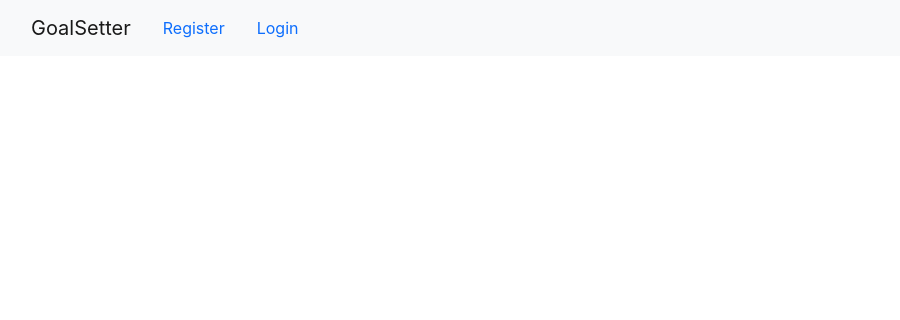
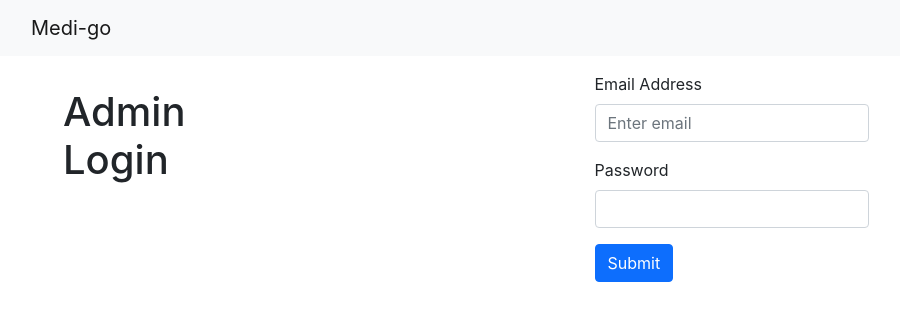
Before and after one commit to camino-tech/medi-go, a React (Create React App) app in the folder frontend/: page /admin-login in a window 1280 px wide. Shown: the top 320 px of the page, without its empty margins (51-951 px from the left). Built offline with nearby package versions, Linux system fonts and the light colour scheme.

Commit message:
read issue 4

```diff
--- a/frontend/src/components/Header.tsx
+++ b/frontend/src/components/Header.tsx
@@ -2,12 +2,11 @@ import React from 'react'
 import NavBar from 'react-bootstrap/Navbar';
 import Container from 'react-bootstrap/Container'
 import Nav from 'react-bootstrap/Nav'
-import Button from 'react-bootstrap/Button'
 import { useNavigate } from 'react-router-dom'
-// import { useSelector, useDispatch } from 'react-redux'
 import { logout, reset } from '../features/auth/authSlice'
 import { useAppDispatch, useAppSelector } from '../hooks/hooks'
 
+// Navbar
 function Header() {
   const navigate = useNavigate()
   const dispatch = useAppDispatch()
@@ -17,28 +16,39 @@ function Header() {
   const onLogout = () => {
     dispatch(logout())
     dispatch(reset())
-    navigate('/')
+    navigate('/admin-login')
+  }
+
+  const isSuperAdmin = () => {
+    if (user && user.role[0] === 'superAdmin') {
+      return true
+    }
+    return false
+  }
+
+  const ClickOnLogout = () => {
+    return <Nav.Link onClick={onLogout} >Logout</Nav.Link>
+  }
+
+  const NavigateToRegister = () => {
+    return <Nav.Link href='/register'>Register</Nav.Link>
   }
 
   return (
     <NavBar bg='light' expand='lg'>
       <Container>
-        <NavBar.Brand href='/'>GoalSetter</NavBar.Brand>
+        <NavBar.Brand href='/'>Medi-go</NavBar.Brand>
         <NavBar.Toggle aria-controls='basic-navbar-nav' />
         <NavBar.Collapse id='basic-navbar-nav'>
           {
-            user ?
-            (
-              <>
-                {/* <Nav.Link href='/logout'>Logout</Nav.Link> */}
-                <Button onClick={onLogout}>Logout</Button>
-              </>
-            ) : (
-              <>
-                <Nav.Link href='/register'>Register</Nav.Link>
-                <Nav.Link href='/login'>Login</Nav.Link>
-              </>
-            )
+            user
+              ? <ClickOnLogout />
+              : null
+          }
+          {
+            isSuperAdmin()
+              ? <NavigateToRegister />
+              : null
           }
         </NavBar.Collapse>
       </Container>
--- a/frontend/src/layout/App.tsx
+++ b/frontend/src/layout/App.tsx
@@ -2,7 +2,7 @@ import { BrowserRouter as Router, Routes, Route } from 'react-router-dom'
 import { ToastContainer } from 'react-toastify';
 import 'react-toastify/dist/ReactToastify.css';
 import Dashboard from '../pages/Dashboard';
-import Login from '../pages/Login';
+import AdminLogin from '../pages/AdminLogin';
 import Register from '../pages/Register';
 import '../styles/App.css';
 import Header from '../components/Header';
@@ -18,7 +18,7 @@ function App() {
           <Header />
           <Routes>
             <Route path='/' element={<Dashboard />} />
-            <Route path='/login' element={<Login />} />
+            <Route path='/admin-login' element={<AdminLogin />} />
             <Route path='/register' element={<Register />} />
             <Route path='/admin-dashboard' element={<AdminDashboard />} />
             <Route path='/add-patient' element={<AddPatient />} />
--- a/frontend/src/pages/AdminDashboard.tsx
+++ b/frontend/src/pages/AdminDashboard.tsx
@@ -25,7 +25,7 @@ const AdminDashboard = () => {
 
     // if there isn't a user logged in redirect to login page
     if(!user) {
-      navigate('/login')
+      navigate('/admin-login')
     }
 
   }, [user, navigate])
--- a/frontend/src/pages/Login.tsx
+++ b/frontend/src/pages/AdminLogin.tsx
@@ -11,7 +11,10 @@ import { login, reset } from '../features/auth/authSlice'
 import Spinner from '../components/Spinner';
 import { useAppDispatch, useAppSelector } from '../hooks/hooks'
 
-function Login() {
+
+// This is the admin login page. This route should only be seen by the
+// people who knows it exists. to access this page the url would be /admin-login
+function AdminLogin() {
 
   const [formData, setFormData] = useState({
     email: '',
@@ -31,7 +34,7 @@ function Login() {
     }
 
     if (isSuccess || user) {
-      navigate('/')
+      navigate('/admin-dashboard')
     }
 
     dispatch(reset())
@@ -68,8 +71,7 @@ function Login() {
           <Col className='center' sm={3}>
             {/* Register text */}
             <section className='heading'>
-              <h1>Login</h1>
-              <p>Please login</p>
+              <h1>Admin Login</h1>
             </section>
           </Col>
           <Col className='center mt-3'>
@@ -77,13 +79,13 @@ function Login() {
               <Form onSubmit={onSubmit}>
 
                 {/* email */}
-                <Form.Group className='mb-3' controlId='RegisterFormEmail'>
+                <Form.Group className='mb-3' controlId='LoginFormEmail'>
                   <Form.Label>Email Address</Form.Label>
                   <Form.Control type='email' placeholder='Enter email' name='email' value={email} onChange={onChange} />
                 </Form.Group>
 
                 {/* password */}
-                <Form.Group className='mb-3' controlId='RegisterFormPassword'>
+                <Form.Group className='mb-3' controlId='LoginFormPassword'>
                   <Form.Label>Password</Form.Label>
                   <Form.Control type='password' name='password' value={password} onChange={onChange} />
                 </Form.Group>
@@ -99,4 +101,4 @@ function Login() {
   )
 }
 
-export default Login
+export default AdminLogin
--- a/frontend/src/pages/Register.tsx
+++ b/frontend/src/pages/Register.tsx
@@ -89,7 +89,7 @@ function Register() {
             {/* Register text */}
             <section className='heading'>
               <h1>Register</h1>
-              <p>Please create an account</p>
+              <p>Register a new admin account.</p>
             </section>
           </Col>
           <Col className='center mt-3'>
--- a/frontend/src/styles/App.css
+++ b/frontend/src/styles/App.css
@@ -68,3 +68,7 @@
   margin: 10px 10px 10px 0px;
   padding: auto;
 }
+
+#nav-item-logout {
+  text-decoration: none;
+}
```
